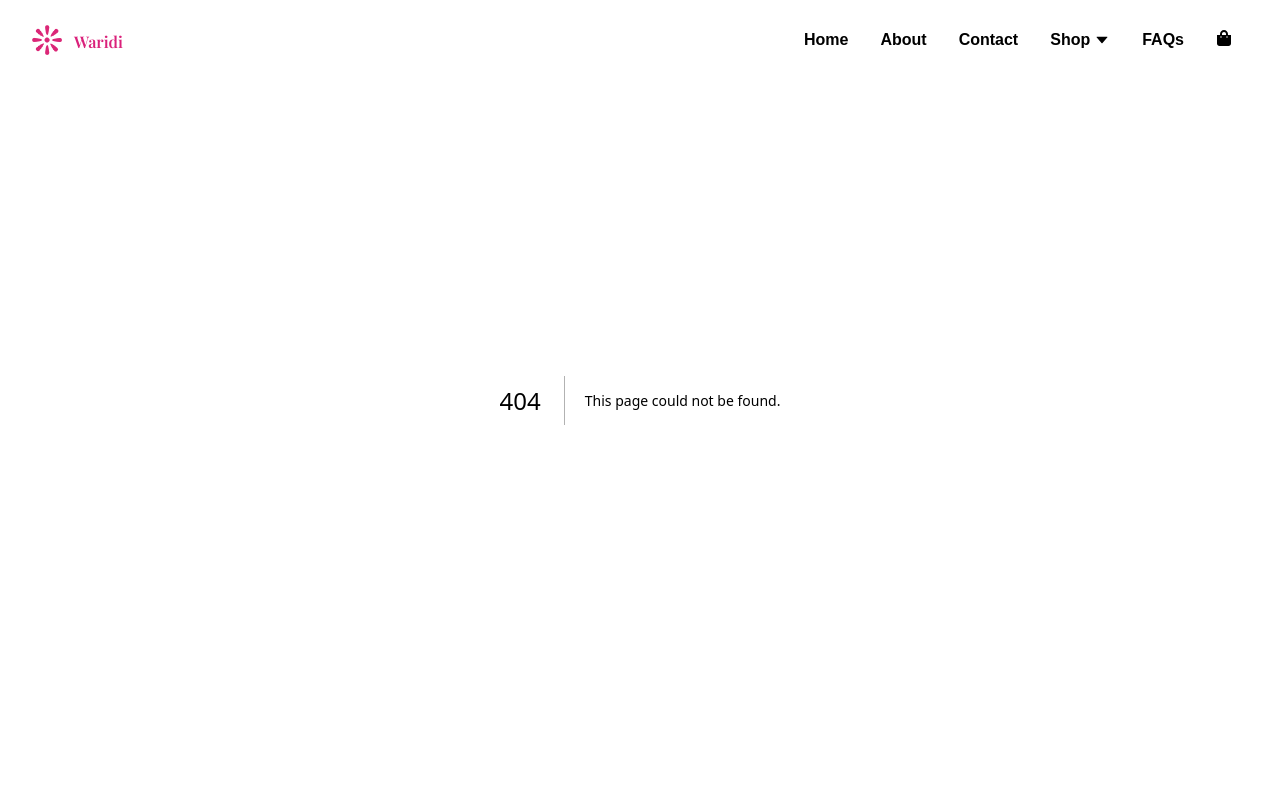
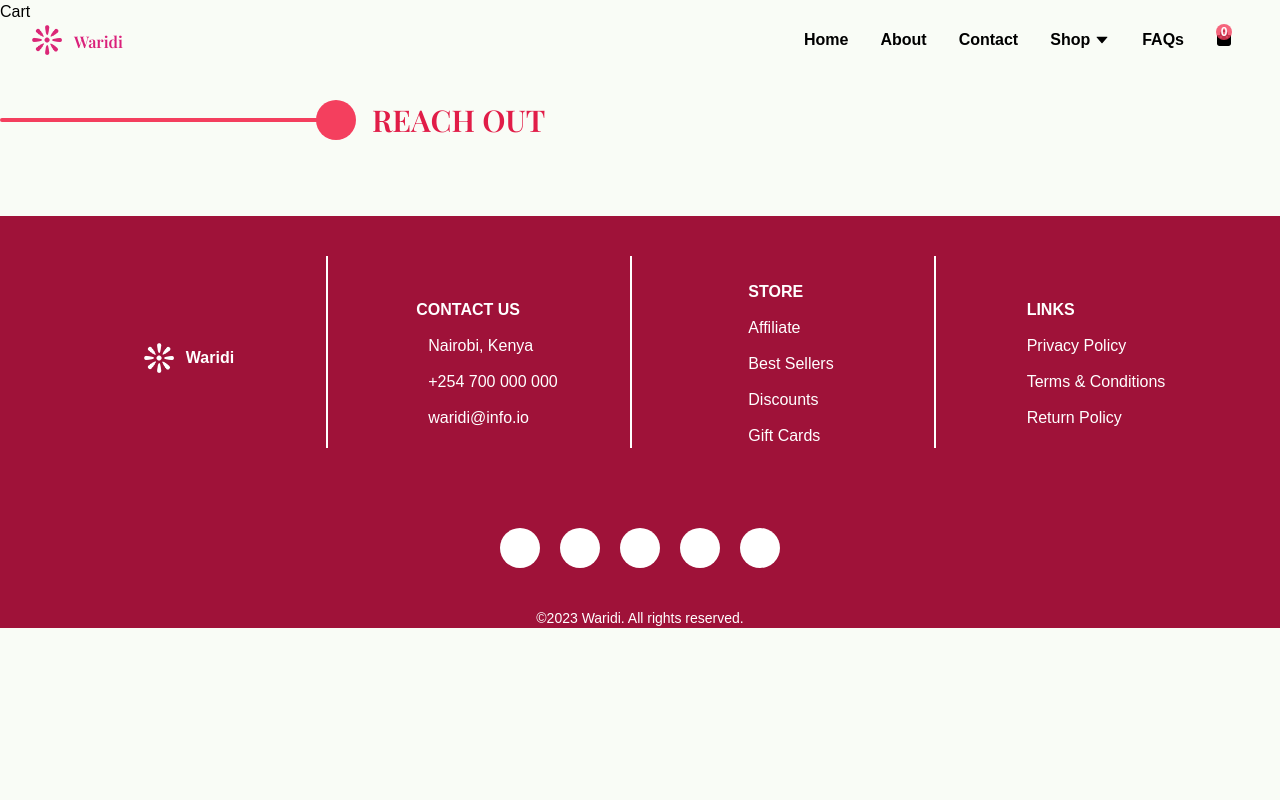
Before and after one commit to Annastacia-dev/PetalPunk, a Next.js app: page /cart in a window 1280 px wide. Before the commit this address had no page. Shown: the top 800 px of the page. Built offline with nearby package versions, Linux system fonts and the light colour scheme.

Commit message:
add to cart & quantity buttons on flower page

```diff
--- a/src/components/NavBar.js
+++ b/src/components/NavBar.js
@@ -5,11 +5,15 @@ import { BiMenuAltRight } from "react-icons/bi";
 import { FaShoppingBag } from "react-icons/fa";
 import Image from "next/image";
 import DropDown from "./DropDown";
+import { useContext } from "react";
+import { CartContext } from "../contexts/cart";
 
 
 const NavBar = () => {
   const [nav, setNav] = useState(false);
   const [backgroundColor, setBackgroundColor] = useState("transparent");
+
+  const { cartItems } = useContext(CartContext)
 
   useEffect(() => {
     const changeBackground = () => {
@@ -57,6 +61,9 @@ const NavBar = () => {
           </Link>
           <Link href="/cart" className="p-4 font-semibold mt-0.5">
             <FaShoppingBag />
+            <span className="absolute top-6 right-12 w-4 h-4 bg-rose-500/80 rounded-full flex justify-center items-center text-white text-xs">
+              {cartItems.length}
+            </span>
           </Link>
         </ul>
 
--- a/src/pages/_app.js
+++ b/src/pages/_app.js
@@ -4,10 +4,10 @@ import { CartProvider } from '@/contexts/cart'
 
 export default function App({ Component, pageProps }) {
   return (
-    <MainComponentLayout>
-      <CartProvider>
-        <Component {...pageProps} />
-      </CartProvider>
-    </MainComponentLayout>
+    <CartProvider>
+      <MainComponentLayout>
+          <Component {...pageProps} />
+      </MainComponentLayout>
+    </CartProvider>
   )
 }
--- /dev/null
+++ b/src/pages/cart/index.js
@@ -0,0 +1,9 @@
+import React from 'react'
+
+const Cart = () => {
+  return (
+    <div>Cart</div>
+  )
+}
+
+export default Cart
--- a/src/pages/flowers/[flower]/index.js
+++ b/src/pages/flowers/[flower]/index.js
@@ -5,7 +5,7 @@ import { CartContext } from '../../../contexts/cart'
 
 const Flower = ({ flower }) => {
 
-    const { addToCart } = useContext(CartContext)
+    const { cartItems, removeFromCart, addToCart,  } = useContext(CartContext)
 
 
   return (
@@ -21,7 +21,34 @@ const Flower = ({ flower }) => {
         </span>
         </p>
         <p className="text-xs text-left border-t-2 mt-3 leading-6">{flower.description}</p>
+
+        <div className="flex flex-col justify-center items-center mt-10">
+            <button onClick={() => addToCart(flower)} className="bg-rose-500 text-white p-2 rounded-md">Add to Cart</button>
+            <p className="text-rose-500 text-lg font-bold mt-3">Quantity</p>
+            <div className="flex flex-row justify-center items-center mt-3">
+                <button className="bg-rose-500 text-white p-2 rounded-md"
+                onClick={() => removeFromCart(flower)}
+                >-</button>
+                <p className="text-rose-500 text-lg font-bold mx-2">
+                    {cartItems.find((item) => item.name === flower.name)?.quantity || 0}
+                </p>
+                <button className="bg-rose-500 text-white p-2 rounded-md"
+                onClick={() => addToCart(flower)}
+                >+</button>
+            </div>
+
+
+
+
         </div>
+
+
+
+        </div>
+
+
+
+
     </section>
   )
 }
```
